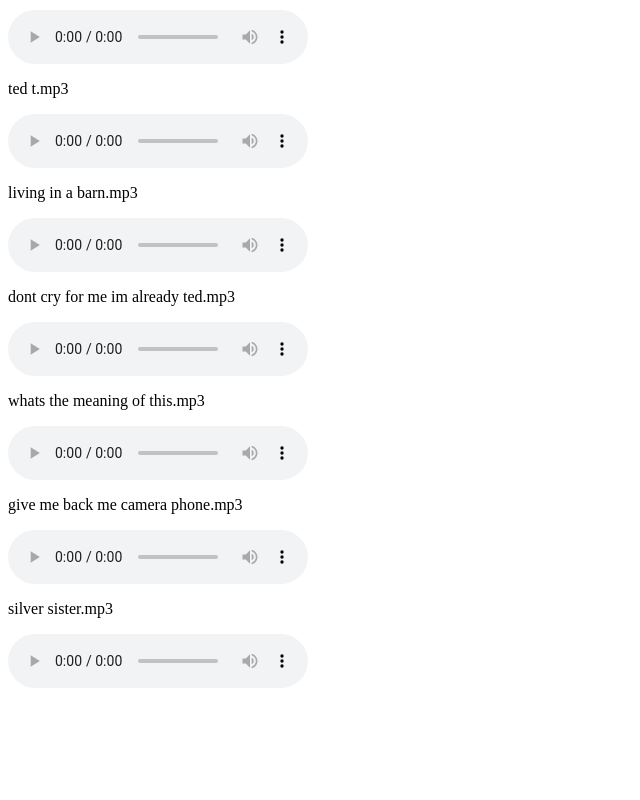
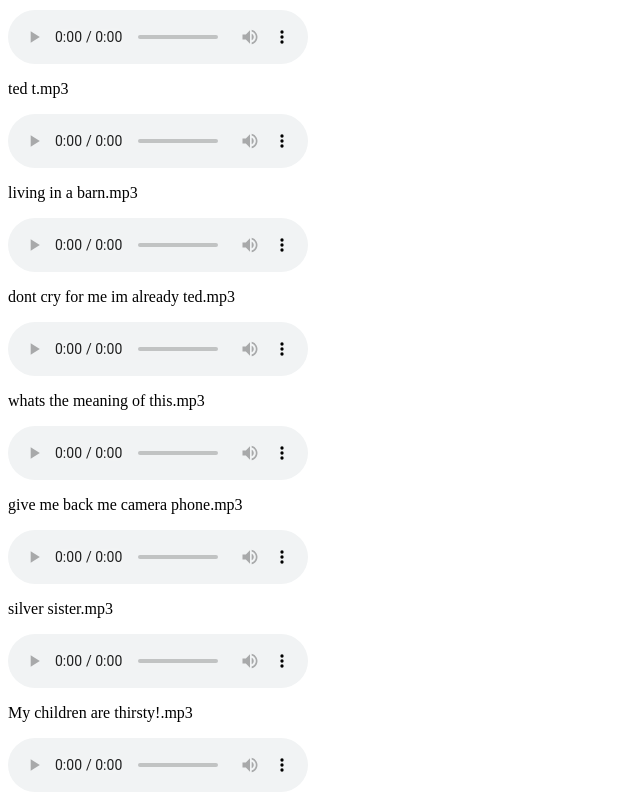
Before and after one commit to norton-corbett/grunk-hole, a plain HTML site: page index.html in a window 1280 px wide. Shown: the part 1280-2080 px from the top of the page, without its empty margins (0-640 px from the left). Before the commit the page ends 1976 px from the top, so only its background shows below. Drawn offline with Linux system fonts and the light colour scheme.

Commit message:
Update index.html

```diff
--- a/index.html
+++ b/index.html
@@ -79,5 +79,9 @@
     <audio controls>
       <source src="songs/silver sister.mp3" type="audio/mpeg">
     </audio>
+    <p>My children are thirsty!.mp3</p>
+    <audio controls>
+      <source src="songs/My children are thirsty!.mp3" type="audio/mpeg">
+    </audio>
   </body>
 </html>
```
